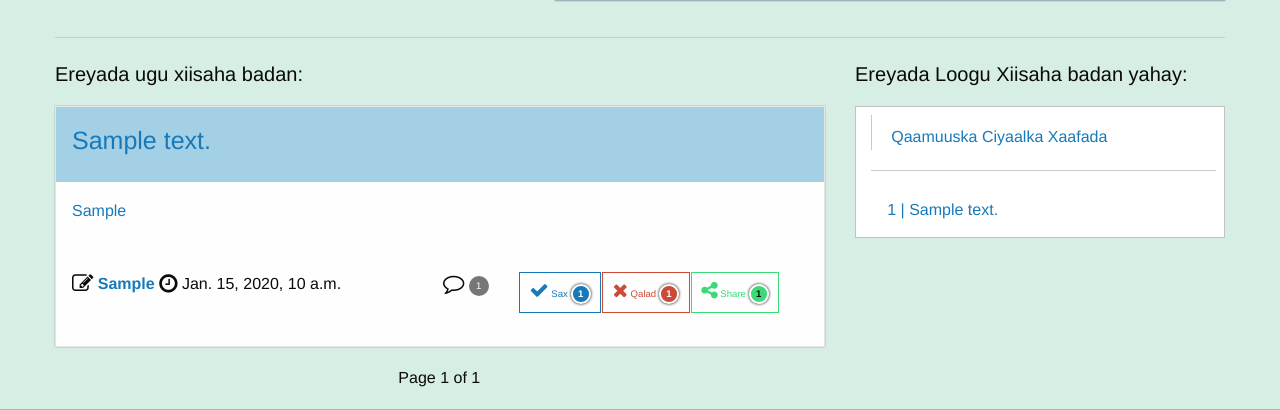
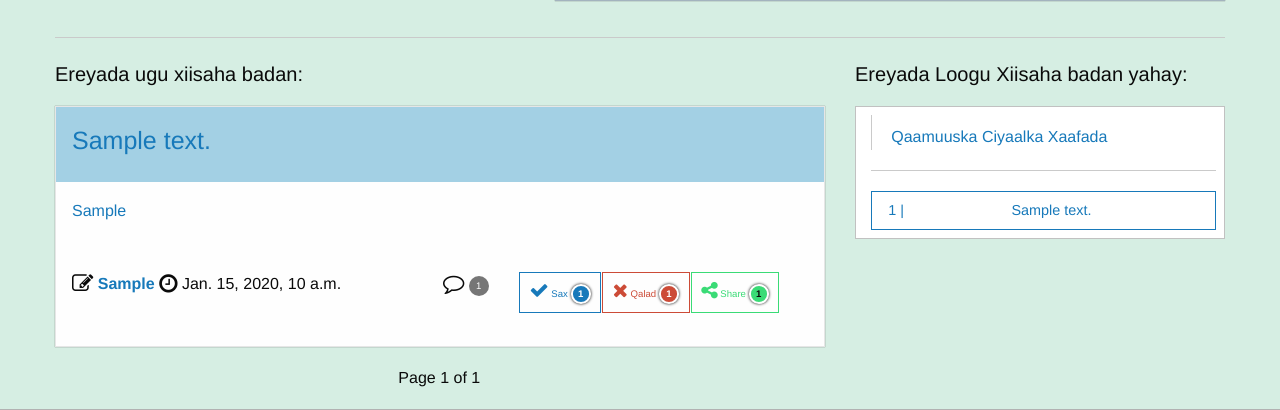
Before and after one commit to boolow5/Qaamuus, a Django app: page / in a window 1280 px wide. Shown: the part 331-741 px from the top of the page. Run offline with Django 3.2, Linux system fonts and the light colour scheme; tables that the repository leaves empty hold one stand-in row (values such as "Sample post"); some libraries are stand-ins or nearby versions.

```diff
--- a/dictionary/templates/dictionary/partials/sidebar.html
+++ b/dictionary/templates/dictionary/partials/sidebar.html
@@ -14,8 +14,8 @@
         <ul class="menu vertical">
           {% for word in fav_words|slice:":20" %}
           <li>
-            <a href="/word/{{word.url_text}}">
-              {{word.likes}} | {{word.text}}
+            <a class="hollow expanded button" href="/word/{{word.url_text}}">
+              <span class="float-left">{{word.likes}} |</span> {{word.text}}
             </a>
           </li>
           {% endfor %}
```
